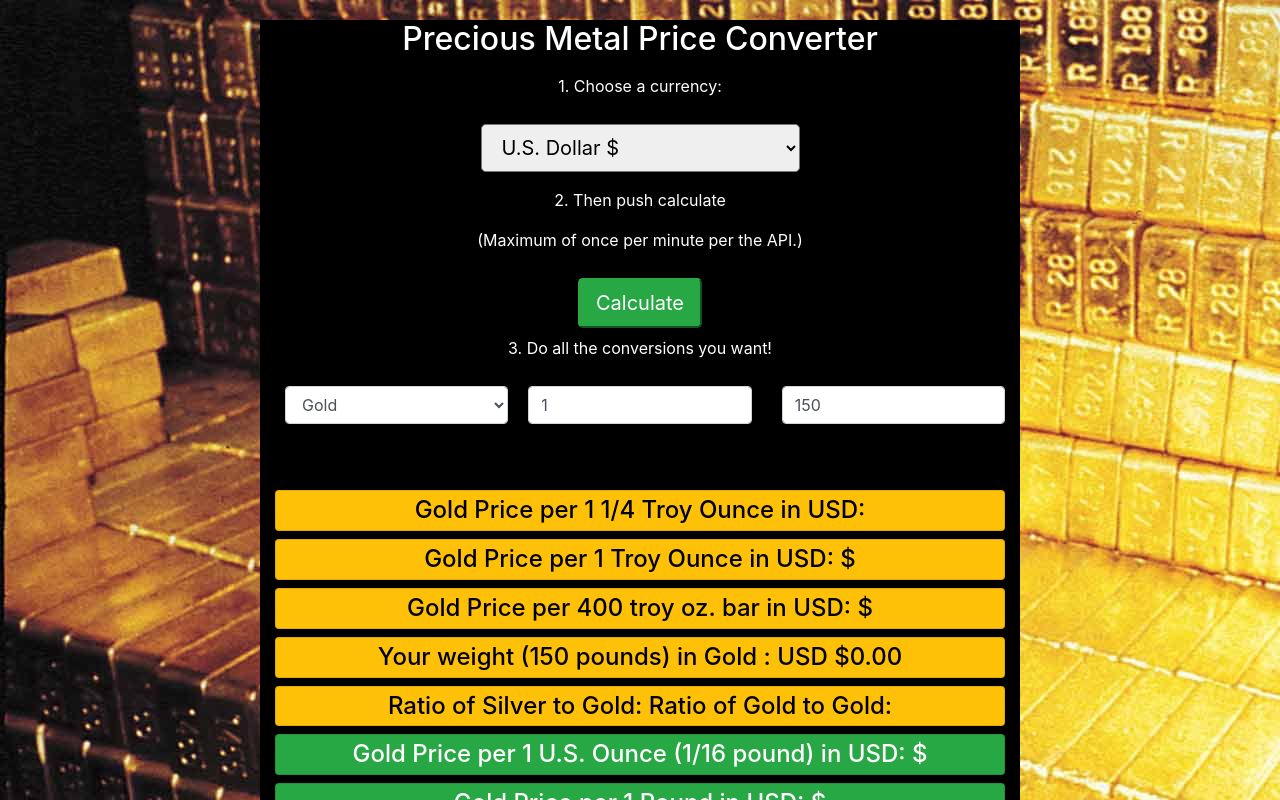
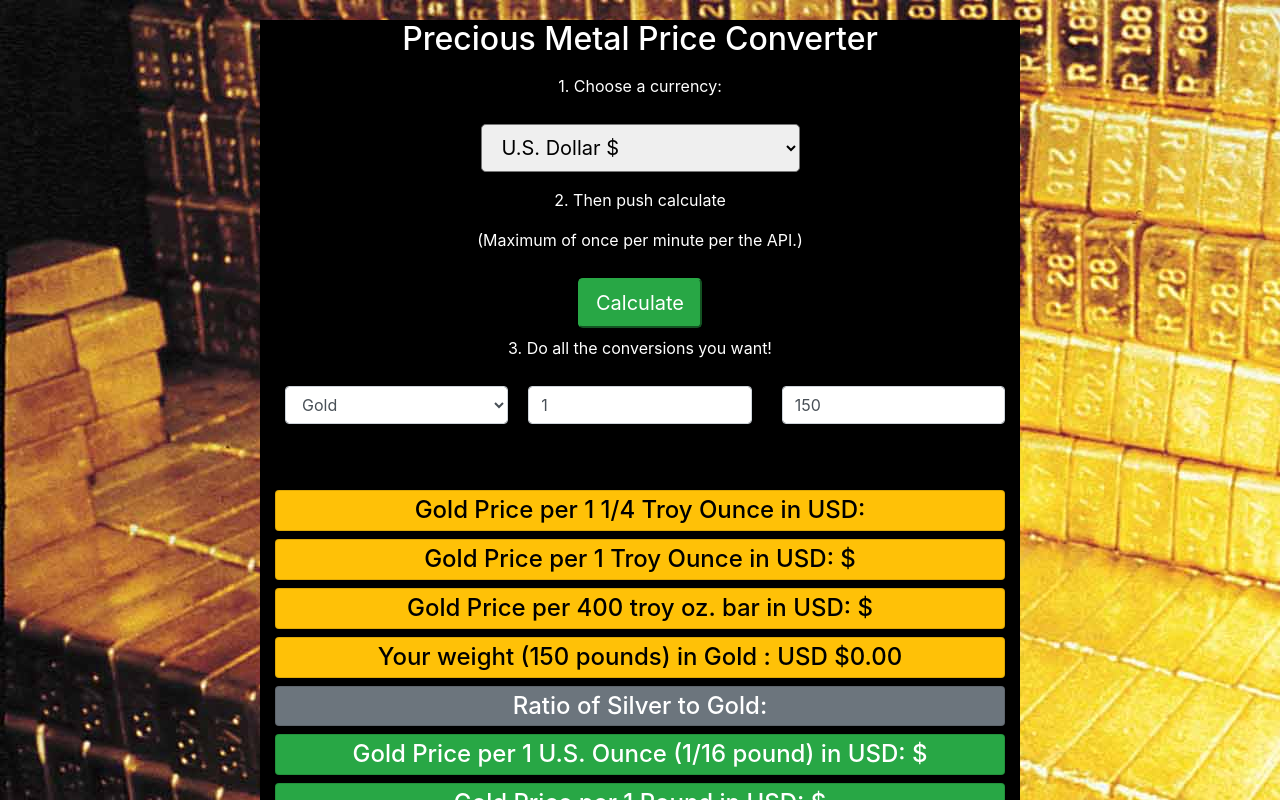
Before and after one commit to vibraniumforge/precious-metal-price, a React (Create React App) app: page / in a window 1280 px wide. Shown: the top 800 px of the page. Built offline with nearby package versions, Linux system fonts and the light colour scheme.

Commit message:
changed gold ratio to every metal

```diff
--- a/src/Components/OtherCard.js
+++ b/src/Components/OtherCard.js
@@ -29,8 +29,12 @@ class OtherCard extends React.PureComponent {
     }
   };
 
-  isGoldOrSilver = () => {
-    return ["Gold", "Silver"].includes(this.props.metalChoice);
+  substituteSilver = () => {
+    if (this.props.metalChoice === "Gold") {
+      return "Silver";
+    } else {
+      return `${this.props.metalChoice}`;
+    }
   };
 
   render() {
@@ -149,23 +153,15 @@ class OtherCard extends React.PureComponent {
             </span>
           </div>
         </div>
-        <div className="card bg-warning mb-2">
+        <div className="card bg-secondary mb-2">
           <div className="card-block" id="ratio">
             <span>
               <h4>
-                {this.isGoldOrSilver()}
-                Ratio of Silver to Gold:
+                Ratio of {this.substituteSilver()} to Gold:{" "}
                 {this.props.price.Gold
                   ? `${(
-                      this.props.price.Gold / this.props.price.Silver
-                    ).toFixed(2)} to 1`
-                  : ""}{" "}
-                {this.props.metalChoice !== "Gold" ||
-                  this.props.metalChoice !== "Silver"}{" "}
-                Ratio of {this.props.metalChoice} to Gold:
-                {this.props.price.Gold
-                  ? `${(
-                      this.props.price.Gold / this.props.price.Silver
+                      this.props.price.Gold /
+                      this.props.price[this.substituteSilver()]
                     ).toFixed(2)} to 1`
                   : ""}{" "}
               </h4>
```
